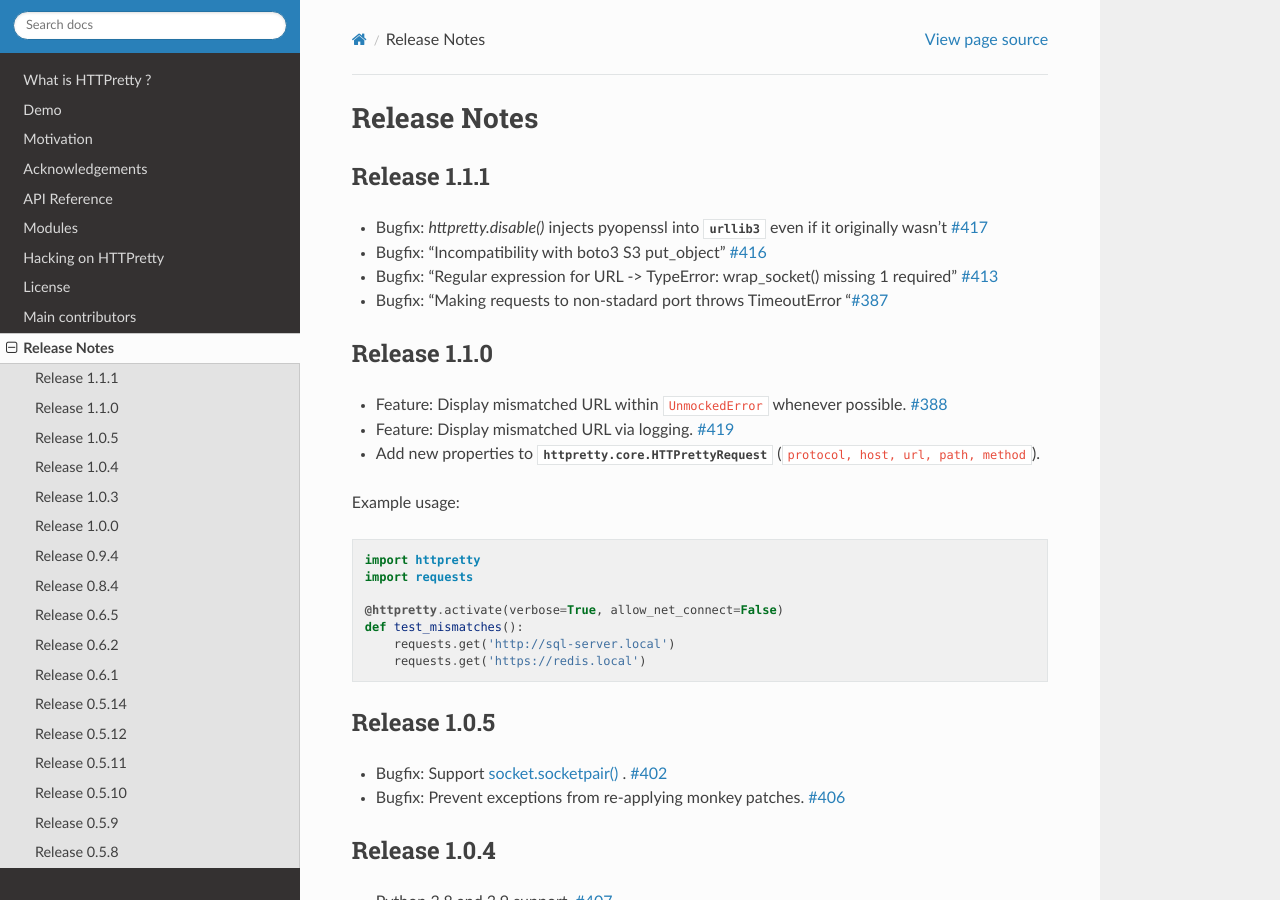
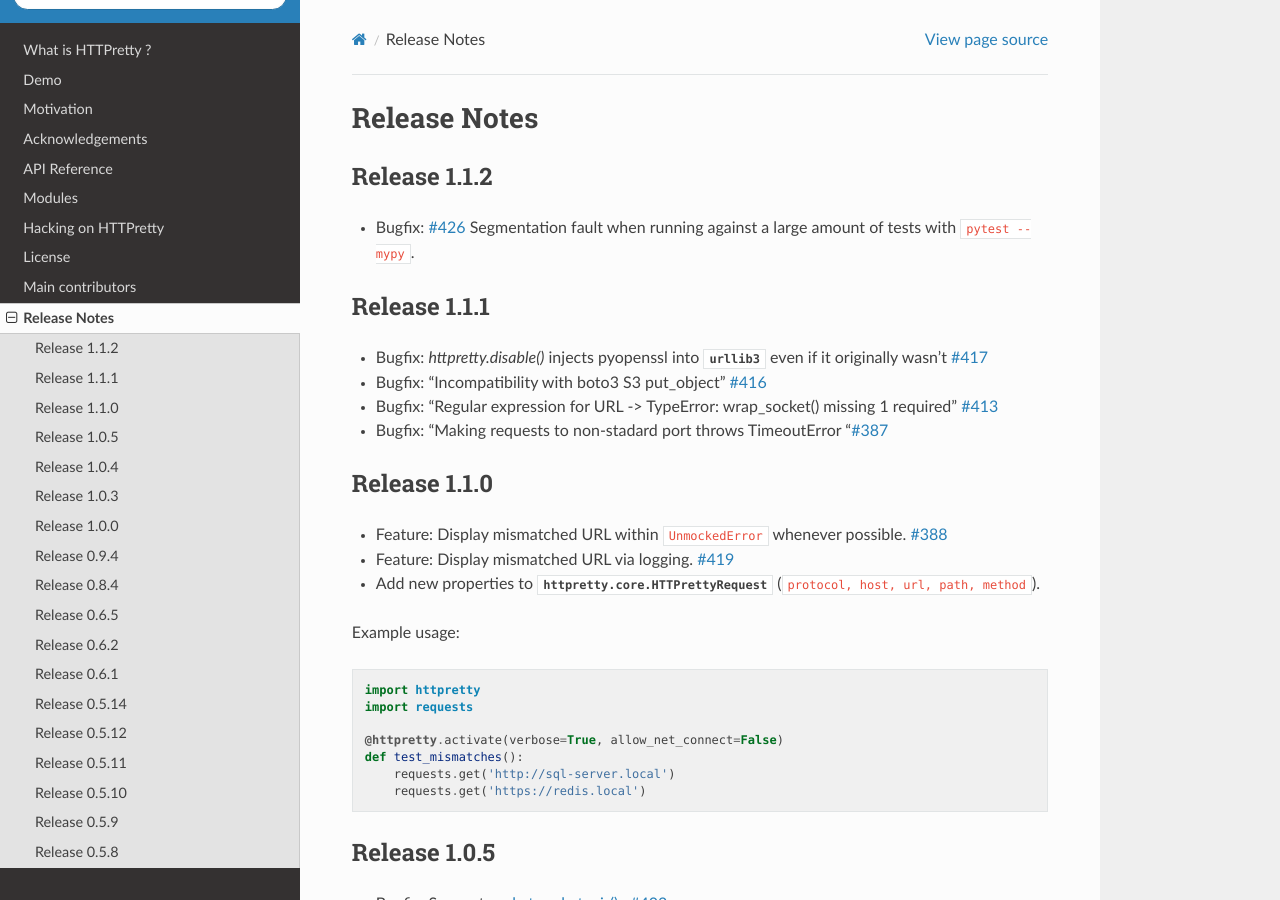
Before and after one commit to gabrielfalcao/HTTPretty, a Sphinx documentation site: the page built from docs/source/changelog.rst, in a window 1280 px wide and 900 px high. Built offline with Sphinx 7.4.7 and the Read the Docs theme 2.0.0, drawn with Linux system fonts in a browser that asks for light colours.

Commit message:
update changelog

```diff
--- a/docs/source/changelog.rst
+++ b/docs/source/changelog.rst
@@ -1,5 +1,10 @@
 Release Notes
 =============
+
+Release 1.1.2
+-------------
+
+- Bugfix: `#426 <https://github.com/gabrielfalcao/HTTPretty/issues/426>`_ Segmentation fault when running against a large amount of tests with ``pytest --mypy``.
 
 Release 1.1.1
 -------------
```
